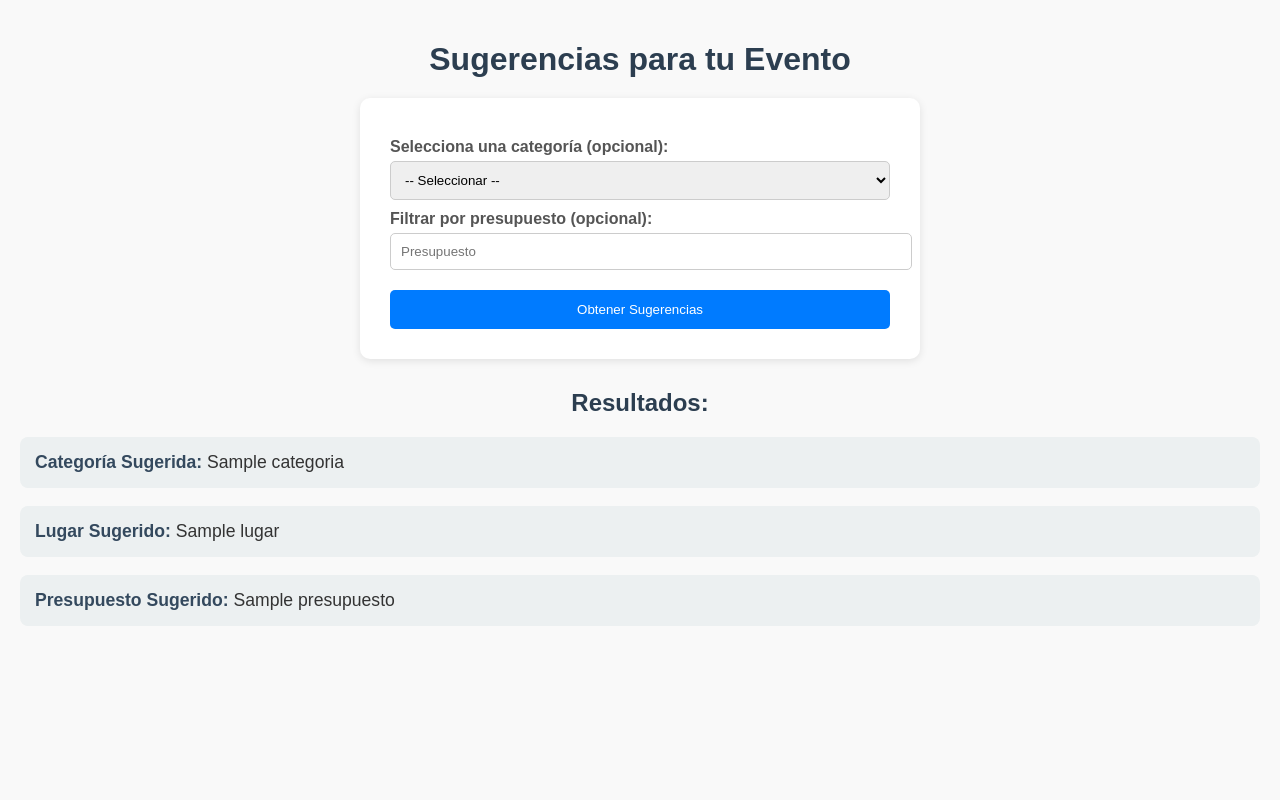
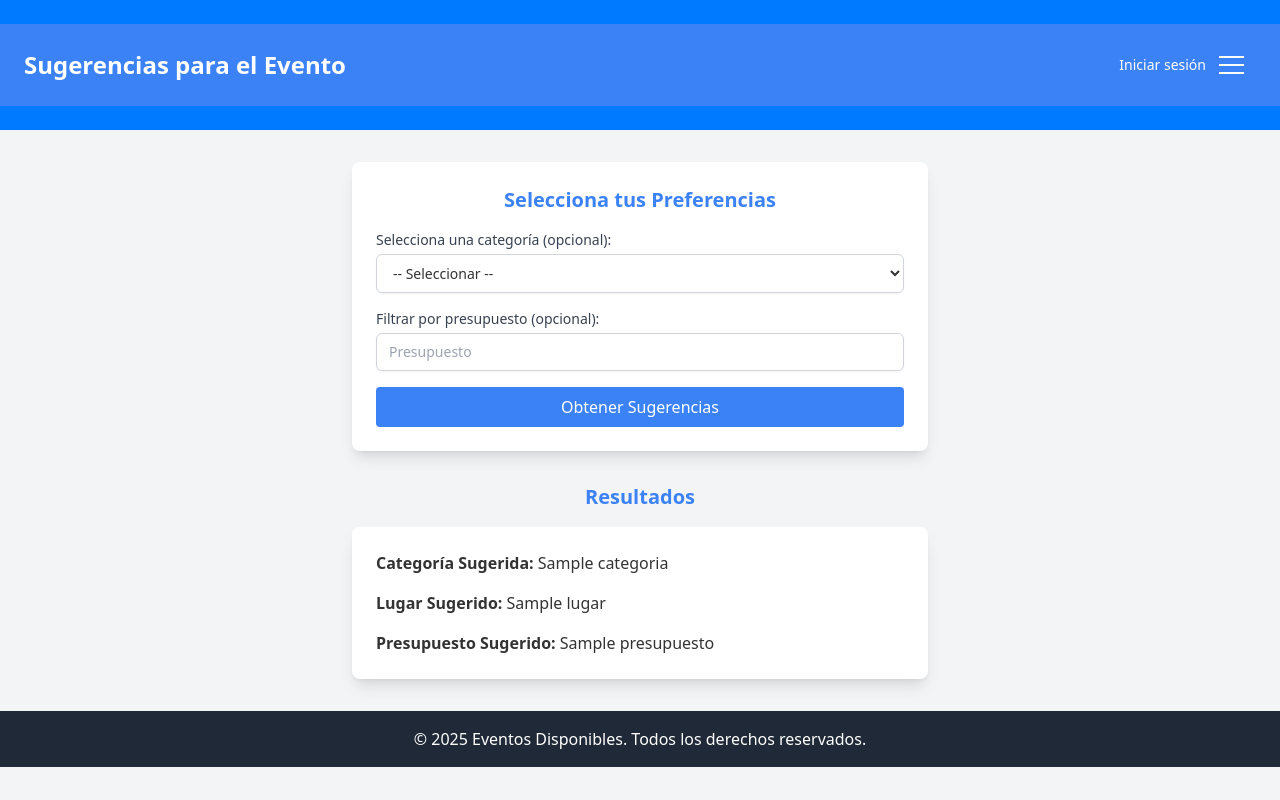
Before and after one commit to matiassromo/coreweb, a Python web app: template eventos/templates/sugerencias_evento.html in a window 1280 px wide. Run offline with Jinja, Linux system fonts and the light colour scheme; the template is opened without the code that fills it: most values are stand-ins (such as "Sample title", 1, 10 or a date in 2020); some libraries are stand-ins or nearby versions.

Commit message:
all related to asistencia deleted

```diff
--- a/eventos/templates/sugerencias_evento.html
+++ b/eventos/templates/sugerencias_evento.html
@@ -1,110 +1,111 @@
 <!DOCTYPE html>
 <html lang="en">
+
 <head>
   <meta charset="UTF-8">
   <meta name="viewport" content="width=device-width, initial-scale=1.0">
+  <link rel="stylesheet" href="{{ url_for('static', filename='style.css') }}">
+  <script src="https://cdn.tailwindcss.com"></script>
   <title>Sugerencias para el Evento</title>
-    <style>
-        /* Estilos generales */
-        body {
-            font-family: 'Arial', sans-serif;
-            background-color: #f9f9f9;
-            color: #333;
-            margin: 0;
-            padding: 20px;
-        }
+</head>
 
-        /* Cabecera */
-        h1 {
-            text-align: center;
-            color: #2c3e50;
-            margin-bottom: 20px;
-        }
+<body class="bg-gray-100 font-sans">
+  <!-- Menú Lateral con Botón de Hamburguesa -->
+  <header id="sidemenu" class="relative">
+    <div class="flex justify-between items-center bg-blue-500 text-white py-4 px-6">
+      <h1 class="text-2xl font-bold">Sugerencias para el Evento</h1>
+      <div class="flex items-center">
+        {% if session.get('user_name') %}
+        <span class="mr-4">Hola, {{ session['user_name'] }}</span>
+        <a href="/logout" class="text-sm text-red-300 hover:underline">Cerrar sesión</a>
+        {% else %}
+        <a href="/login" class="text-sm text-white hover:underline">Iniciar sesión</a>
+        {% endif %}
+        <button class="sidemenu__btn" v-on:click="navOpen=!navOpen" v-bind:class="{ active: navOpen }">
+          <span class="top"></span>
+          <span class="mid"></span>
+          <span class="bottom"></span>
+        </button>
+      </div>
+    </div>
+    <transition name="translateX">
+      <nav v-show="navOpen" class="absolute top-0 left-0 bg-gray-800 text-white w-64 h-screen z-50">
+        <div class="sidemenu__wrapper">
+          <ul class="sidemenu__list">
+            {% if session.get('user_id') %}
+            <li class="sidemenu__item">
+              <a href="/gastos" class="block py-2 px-4 hover:bg-gray-700">Editar Gastos</a>
+            </li>
+            <li class="sidemenu__item">
+              <a href="/crear_evento" class="block py-2 px-4 hover:bg-gray-700">Crear Evento</a>
+            </li>
+            <li class="sidemenu__item">
+              <a href="/grafico" class="block py-2 px-4 hover:bg-gray-700">Ver Gráfico</a>
+            </li>
+            {% endif %}
+            <li class="sidemenu__item">
+              <a href="/" class="block py-2 px-4 hover:bg-gray-700">Inicio</a>
+            </li>
+            {% if not session.get('user_name') %}
+            <li class="sidemenu__item">
+              <a href="/login" class="block py-2 px-4 hover:bg-gray-700">Iniciar sesión</a>
+            </li>
+            {% endif %}
+          </ul>
+        </div>
+      </nav>
+    </transition>
+  </header>
 
-        /* Formulario */
-        form {
-            background-color: #ffffff;
-            padding: 30px;
-            border-radius: 10px;
-            box-shadow: 0 2px 8px rgba(0, 0, 0, 0.1);
-            max-width: 500px;
-            margin: 0 auto;
-        }
-
-        form label {
-            display: block;
-            margin-top: 10px;
-            font-weight: bold;
-            color: #555;
-        }
-
-        form select, form input[type="number"] {
-            width: 100%;
-            padding: 10px;
-            border: 1px solid #ccc;
-            border-radius: 5px;
-            margin-top: 5px;
-        }
-
-        form button {
-            background-color: #007bff;
-            color: #fff;
-            padding: 12px 20px;
-            border: none;
-            border-radius: 5px;
-            margin-top: 20px;
-            cursor: pointer;
-            width: 100%;
-        }
-
-        form button:hover {
-            background-color: #0056b3;
-        }
-
-        /* Resultados */
-        h2 {
-            color: #2c3e50;
-            margin-top: 30px;
-            text-align: center;
-        }
-
-        p {
-            background-color: #ecf0f1;
-            padding: 15px;
-            border-radius: 8px;
-            margin-top: 10px;
-            font-size: 1.1em;
-        }
-
-        /* Opcional: Separar cada resultado */
-        p strong {
-            color: #34495e;
-        }
-    </style>
-</head>
-<body>
-    <h1>Sugerencias para tu Evento</h1>
-
-    <form method="POST" action="{{ url_for('controllers.sugerencias_evento') }}">
-        <label for="categoria">Selecciona una categoría (opcional):</label>
-        <select name="categoria" id="categoria">
+  <!-- Contenido Principal -->
+  <main id="app" class="container mx-auto mt-8">
+    <div class="bg-white p-6 rounded-lg shadow-lg max-w-xl mx-auto">
+      <h2 class="text-xl font-semibold text-center text-blue-500 mb-4">Selecciona tus Preferencias</h2>
+      <form method="POST" action="{{ url_for('controllers.sugerencias_evento') }}" class="space-y-4">
+        <div>
+          <label for="categoria" class="block text-sm font-medium text-gray-700">Selecciona una categoría (opcional):</label>
+          <select name="categoria" id="categoria" class="mt-1 block w-full py-2 px-3 border border-gray-300 bg-white rounded-md shadow-sm focus:outline-none focus:ring-blue-500 focus:border-blue-500 sm:text-sm">
             <option value="">-- Seleccionar --</option>
             {% for categoria in categorias %}
             <option value="{{ categoria.id_categoria }}">{{ categoria.nombre }}</option>
             {% endfor %}
           </select>
-        <br>
+        </div>
 
-        <label for="presupuesto">Filtrar por presupuesto (opcional):</label>
-        <input type="number" name="presupuesto" id="presupuesto" step="0.01" placeholder="Presupuesto">
-        <br>
+        <div>
+          <label for="presupuesto" class="block text-sm font-medium text-gray-700">Filtrar por presupuesto (opcional):</label>
+          <input type="number" name="presupuesto" id="presupuesto" step="0.01" placeholder="Presupuesto" class="mt-1 block w-full py-2 px-3 border border-gray-300 rounded-md shadow-sm focus:outline-none focus:ring-blue-500 focus:border-blue-500 sm:text-sm">
+        </div>
 
-        <button type="submit">Obtener Sugerencias</button>
+        <button type="submit" class="w-full bg-blue-500 text-white py-2 px-4 rounded hover:bg-blue-600">Obtener Sugerencias</button>
       </form>
+    </div>
 
-    <h2>Resultados:</h2>
+    <div class="mt-8">
+      <h2 class="text-xl font-semibold text-center text-blue-500">Resultados</h2>
+      <div class="bg-white p-6 rounded-lg shadow-lg max-w-xl mx-auto mt-4 space-y-4">
         <p><strong>Categoría Sugerida:</strong> {{ sugerencias.categoria }}</p>
         <p><strong>Lugar Sugerido:</strong> {{ sugerencias.lugar }}</p>
         <p><strong>Presupuesto Sugerido:</strong> {{ sugerencias.presupuesto }}</p>
+      </div>
+    </div>
+  </main>
+
+  <!-- Footer -->
+  <footer class="bg-gray-800 text-white text-center py-4 mt-8">
+    <p>&copy; 2025 Eventos Disponibles. Todos los derechos reservados.</p>
+  </footer>
+
+  <!-- Scripts -->
+  <script src="https://cdn.jsdelivr.net/npm/vue@2"></script>
+  <script>
+    new Vue({
+      el: '#sidemenu',
+      data: {
+        navOpen: false,
+      },
+    });
+  </script>
 </body>
+
 </html>
--- a/models.py
+++ b/models.py
@@ -32,9 +32,6 @@ class Evento(db.Model):
         backref=db.backref('eventos', lazy='dynamic')
     )
 
-    # Relación muchos a muchos con Asistentes (cambiamos el backref a 'asistentes')
-    asistentes = db.relationship('Asistente', secondary='evento_asistente', backref=db.backref('eventos_asistidos', lazy='dynamic'))
-
 
 class Categoria(db.Model):
     __tablename__ = 'categorias'
```
Also changed, not shown: controllers.py (+1 -73 lines), migrations/versions/6477f136ecfd_eliminar_relación_con_asistente.py (added, +46 -0 lines). Lines whose indentation alone changed are shown as unchanged.
